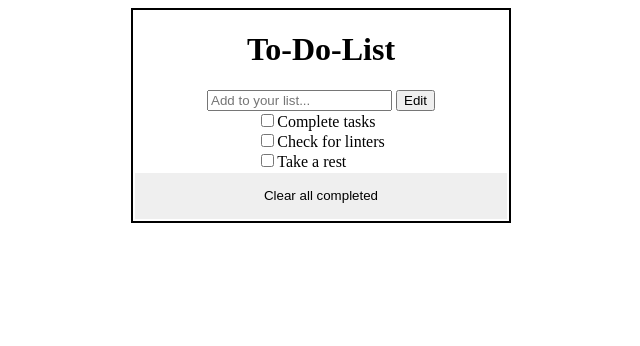
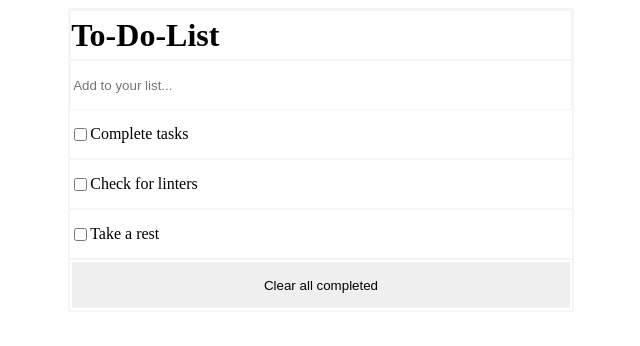
Before and after one commit to safar1212/Todo-list-project, a website built with webpack: page src/index.html in a window 1280 px wide. Shown: the whole page, without its empty margins (319-959 px from the left). Built offline with nearby package versions, Linux system fonts and the light colour scheme.

Commit message:
Style the webpage as per wireframe

```diff
--- a/package.json
+++ b/package.json
@@ -6,6 +6,7 @@
   "scripts": {
     "test": "echo \"Error: no test specified\" && exit 1",
     "start": "webpack serve --open",
+    "watch": "webpack --watch",
     "build": "webpack"
   },
   "repository": {
--- a/src/index.html
+++ b/src/index.html
@@ -12,7 +12,7 @@
         <h1>To-Do-List</h1>
           <div id="input">
             <input type="text" placeholder="Add to your list..." />
-            <button id="add" type="button">Edit</button>
+            <!-- <button id="add" type="button">Edit</button> -->
           </div>
           <div id="list"></div>
           <button id="clear-all" type="button">Clear all completed</button>
--- a/src/index.js
+++ b/src/index.js
@@ -1,7 +1,3 @@
-/* eslint-disable no-unused-vars */
-
-import _ from 'lodash';
-
 import './style.css';
 
 const listOfObjects = [
--- a/src/style.css
+++ b/src/style.css
@@ -3,18 +3,40 @@
 }
 
 main {
-  border: 2px black solid;
+  border: 2px whitesmoke solid;
   margin: 0 auto;
-  width: 30%;
-  display: flex;
-  flex-direction: column;
-  align-content: center;
-  justify-content: space-between;
-  align-items: center;
+  width: 40%;
 }
 
 main #clear-all {
   border: 2px white solid;
   height: 50px;
   width: 100%;
+  padding: 0 0;
 }
+
+main h1 {
+  border: 1px whitesmoke solid;
+  width: 100%;
+  height: 50px;
+  margin: 0 auto;
+  display: flex;
+  align-items: center;
+}
+
+main #input {
+  width: 100%;
+}
+
+main #input input {
+  border: 1px whitesmoke solid;
+  width: 100%;
+  height: 50px;
+}
+
+#list .items {
+  border-bottom: 2px whitesmoke solid;
+  height: 50px;
+  display: flex;
+  align-items: center;
+}
```
Also changed, not shown: dist/index.html, dist/main.js, dist/main.js.LICENSE.txt (deleted).
